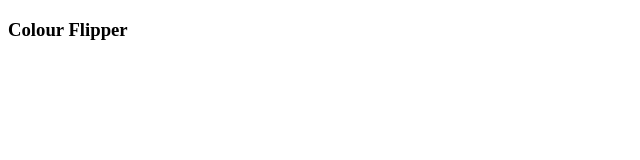
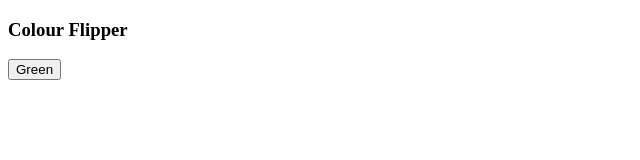
Before and after one commit to ButteredToast01/Colour-Flipper, a plain HTML site: page main.html in a window 1280 px wide. Shown: the whole page, without its empty margins (0-640 px from the left). Drawn offline with Linux system fonts and the light colour scheme.

Commit message:
Update main.html

```diff
--- a/main.html
+++ b/main.html
@@ -6,5 +6,6 @@
 </head>
 <body>
   <h3>Colour Flipper</h3>
+  <button>Green</button>
 </body>
 </html>
```
